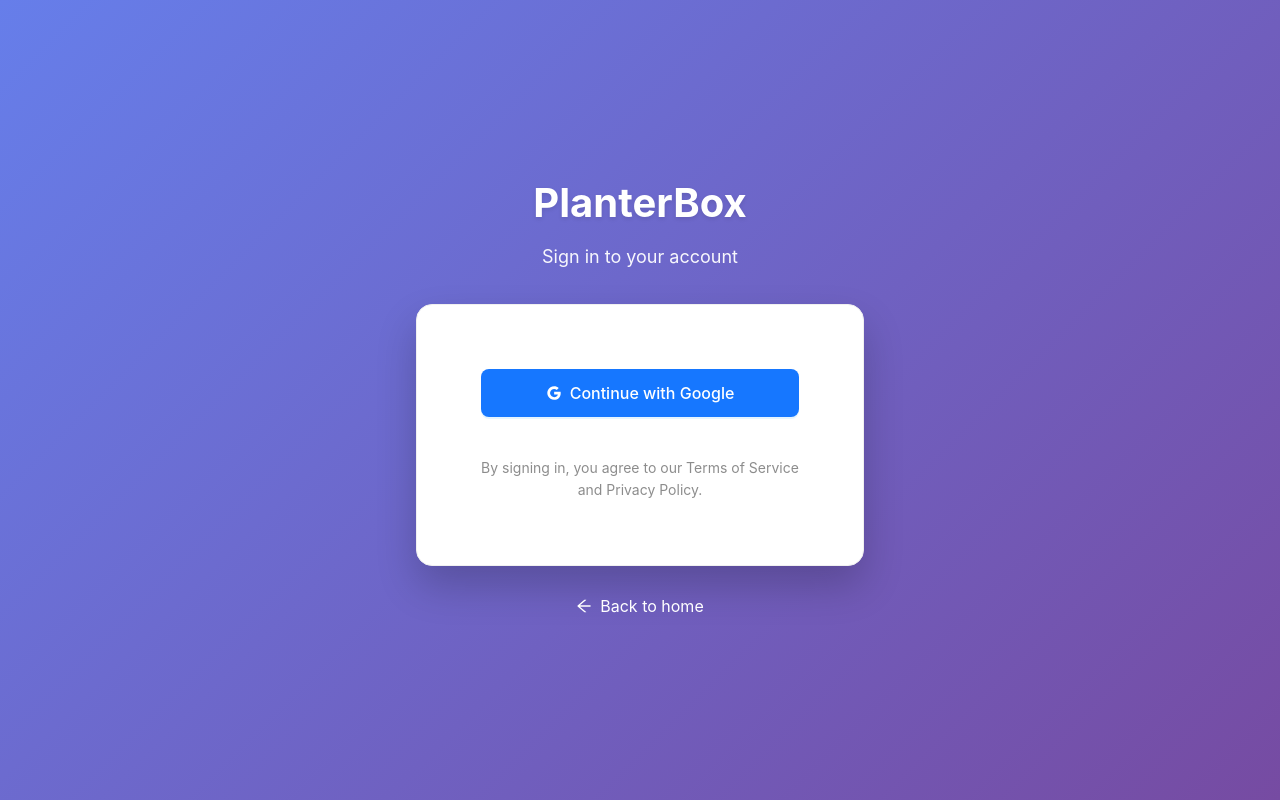
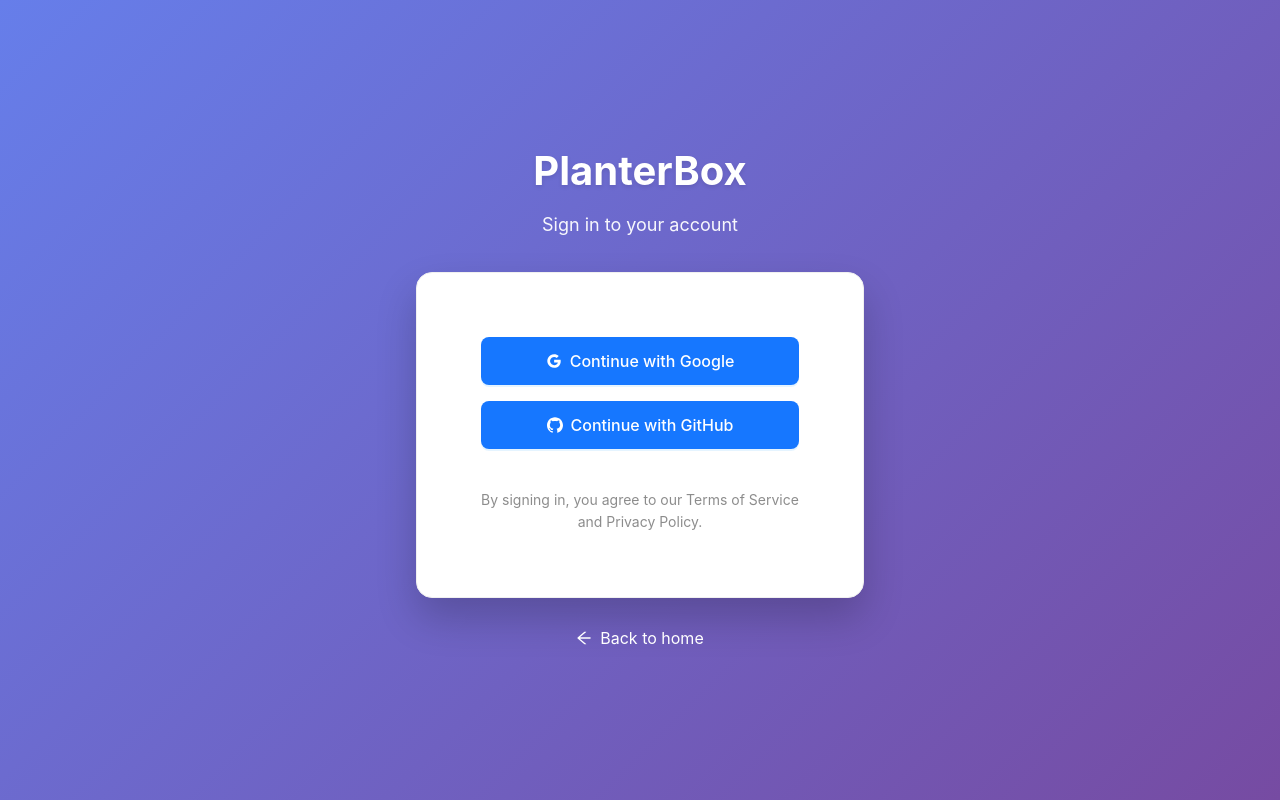
Before and after one commit to Keysfordks/Planterbox, a Next.js app: page /signin in a window 1280 px wide. Built offline with nearby package versions, Linux system fonts and the light colour scheme.

Commit message:
added github signin

```diff
--- a/package.json
+++ b/package.json
@@ -9,6 +9,7 @@
     "lint": "next lint"
   },
   "dependencies": {
+    "@ant-design/v5-patch-for-react-19": "^1.0.3",
     "antd": "^5.27.4",
     "mongodb": "^6.19.0",
     "mongoose": "^8.18.1",
--- a/src/app/api/auth/[...nextauth]/route.js
+++ b/src/app/api/auth/[...nextauth]/route.js
@@ -1,12 +1,17 @@
 import NextAuth from "next-auth";
 import Google from "next-auth/providers/google";
+import GitHub from 'next-auth/providers/github'
 
 export const { handlers, signIn, signOut, auth } = NextAuth({
   providers: [
     Google({
-      clientId: process.env.GOOGLE_CLIENT_ID,
-      clientSecret: process.env.GOOGLE_CLIENT_SECRET,
+      clientId: process.env.GOOGLE_ID,
+      clientSecret: process.env.GOOGLE_SECRET,
     }),
+    GitHub({
+      clientId: process.env.GITHUB_ID,
+      clientSecret: process.env.GITHUB_SECRET,
+    })
   ],
 });
 
--- a/src/app/signin/page.js
+++ b/src/app/signin/page.js
@@ -4,7 +4,7 @@ import { signIn } from 'next-auth/react';
 import { useSearchParams } from 'next/navigation';
 import Link from 'next/link';
 import { Button, Card, Alert, Typography } from 'antd';
-import { GoogleOutlined, ArrowLeftOutlined } from '@ant-design/icons';
+import { GoogleOutlined, ArrowLeftOutlined, GithubOutlined } from '@ant-design/icons';
 import styles from '../../styles/signin.module.css';
 
 const { Title, Text } = Typography;
@@ -60,7 +60,16 @@ export default function SignInPage() {
           >
             Continue with Google
           </Button>
-
+          <Button
+            type="primary"
+            size="large"
+            icon={<GithubOutlined />}
+            onClick={() => signIn('github', { callbackUrl: '/dashboard' })}
+            block
+            className={styles.googleButton}
+          >
+            Continue with GitHub
+          </Button>
           <Text type="secondary" className={styles.terms}>
             By signing in, you agree to our Terms of Service and Privacy Policy.
           </Text>
```
Also changed, not shown: .ENV_FILE.txt, src/app/api/auth/[...nextauth]/options.js (added), 2 other files (tests, documents, lock files or other folders).
